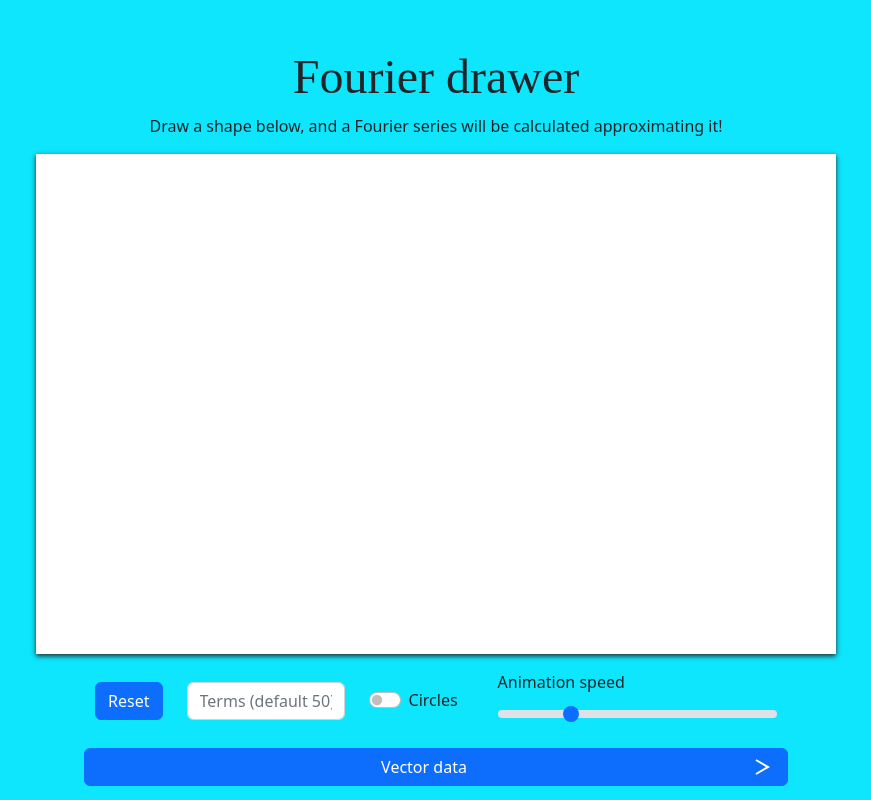
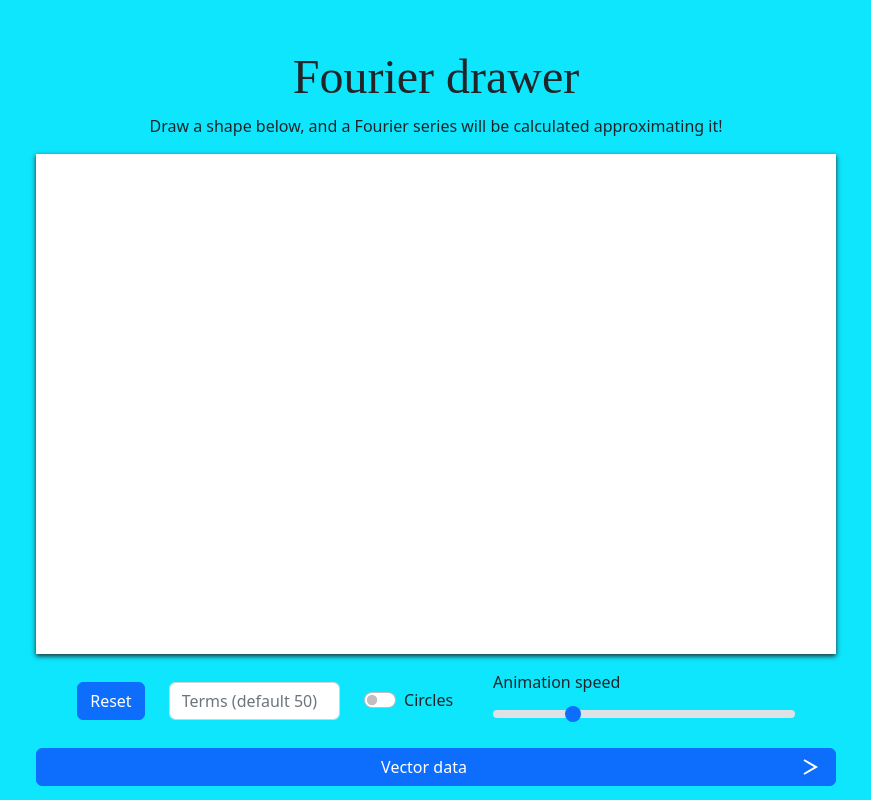
Before and after one commit to lazurastv/Fourier-drawer, an Angular app: page / in a window 1280 px wide. Shown: the top 800 px of the page, without its empty margins (204-1075 px from the left). Built offline with nearby package versions, Linux system fonts and the light colour scheme.

Commit message:
Added exponents, text can freely largen

```diff
--- a/src/app/app.component.html
+++ b/src/app/app.component.html
@@ -8,7 +8,8 @@
     [speed]="speed"
     [(reset)]="reset"
   ></graph>
-  <div class="row justify-content-center align-items-center">
+  <div class="d-flex justify-content-center">
+    <div class="controls row justify-content-center align-items-center">
       <div class="col-auto mt-3">
         <button
           class="btn btn-primary"
@@ -49,8 +50,10 @@
         >
       </div>
     </div>
+  </div>
+  <div class="d-flex justify-content-center">
     <button
-    class="btn btn-primary col-12 d-flex mt-3"
+      class="ft-table-button btn btn-primary col-12 d-flex mt-3"
       (click)="vectorDataVisible = dropdownEnabled && !vectorDataVisible"
     >
       <label class="flex-grow-1">Vector data</label>
@@ -66,15 +69,17 @@
         />
       </svg>
     </button>
+  </div>
+  <div class="d-flex justify-content-center">
     <section
       id="ftTable"
       class="ft-table collapsing mt-3"
-    [ngStyle]="{'height': vectorDataVisible ? '500px' : '0px'}"
+      [ngClass]="{ 'ft-table--open': vectorDataVisible }"
     >
       <table class="table table-striped">
         <thead>
           <tr>
-          <th>Frequency</th>
+            <th>{{viewwidth > 400 ? 'Frequency' : 'f'}}</th>
             <th>Length</th>
             <th>Starting angle</th>
           </tr>
@@ -88,6 +93,7 @@
         </tbody>
       </table>
     </section>
+  </div>
   <article class="row justify-content-center mt-3">
     <p>
       What you are seeing is the power of the Fourier transform used on a set of points provided by your mouse input.
--- a/src/app/app.component.sass
+++ b/src/app/app.component.sass
@@ -1,15 +1,20 @@
 @import "src/styles"
-
-.container
-    max-width: 800px
 
 h1
     font-size: 3rem
     font-family: 'Brush Script MT', cursive
 
+.ft-table-button,
+.controls
+    max-width: 800px
+
 .ft-table
+    width: 100%
+    max-width: 800px
+    overflow-y: scroll
+
+.ft-table--open
     height: 500px
-    overflow-y: scroll
 
 thead
     top: 0
--- a/src/app/app.component.ts
+++ b/src/app/app.component.ts
@@ -32,6 +32,7 @@ export class AppComponent {
     this.terms = this.DEFAULT_TERMS;
     this.speedInput = 50;
     this.termsInput = "";
+    this.vectorDataVisible = false;
   }
 
   handleTermsInputChange(termsString: string) {
@@ -54,11 +55,21 @@ export class AppComponent {
   }
 
   getMagnitude(cn: Complex) {
-    return cn.abs().toExponential(2);
+    const mag = cn.abs().toExponential(2).split('e');
+    let exponent = '';
+    for (const char of mag[1]) {
+      if (char === '+') continue;
+      if (char === '-') {
+        exponent += '⁻'
+        continue;
+      }
+      exponent += '⁰¹²³⁴⁵⁶⁷⁸⁹'[parseInt(char)];
+    }
+    return mag[0] + '·10' + exponent;
   }
 
   getAngle(cn: Complex) {
-    return Math.round(cn.arg() * 180 / Math.PI * 100) / 100;
+    return (cn.arg() * 180 / Math.PI).toFixed(2);
   }
 
   get speed(): number {
@@ -68,4 +79,8 @@ export class AppComponent {
   get dropdownEnabled(): boolean {
     return this.graph.ftCoeffs.length > 0;
   }
+
+  get viewwidth(): number {
+    return window.innerWidth;
+  }
 }
```
Lines whose indentation alone changed are shown as unchanged.
